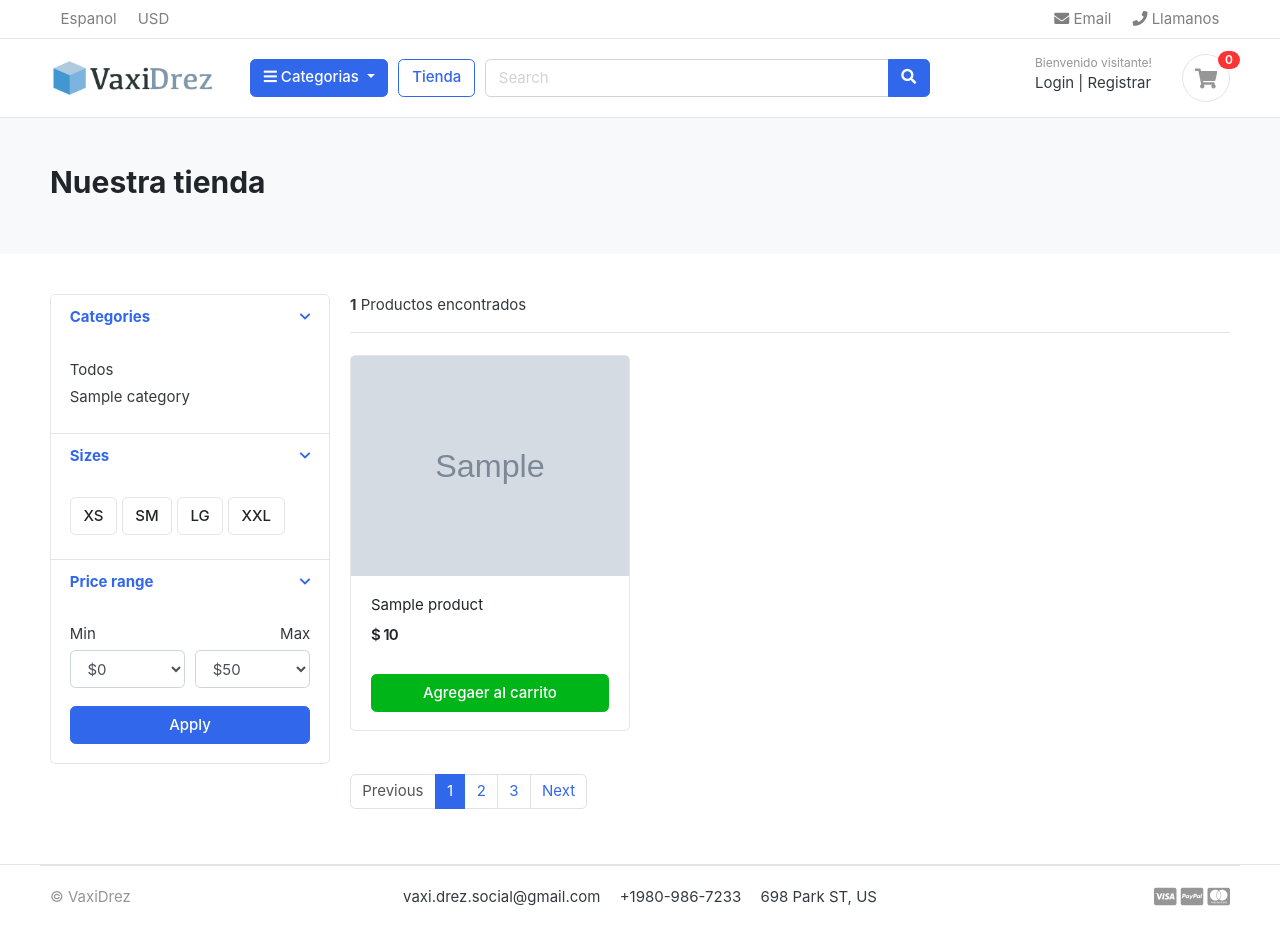
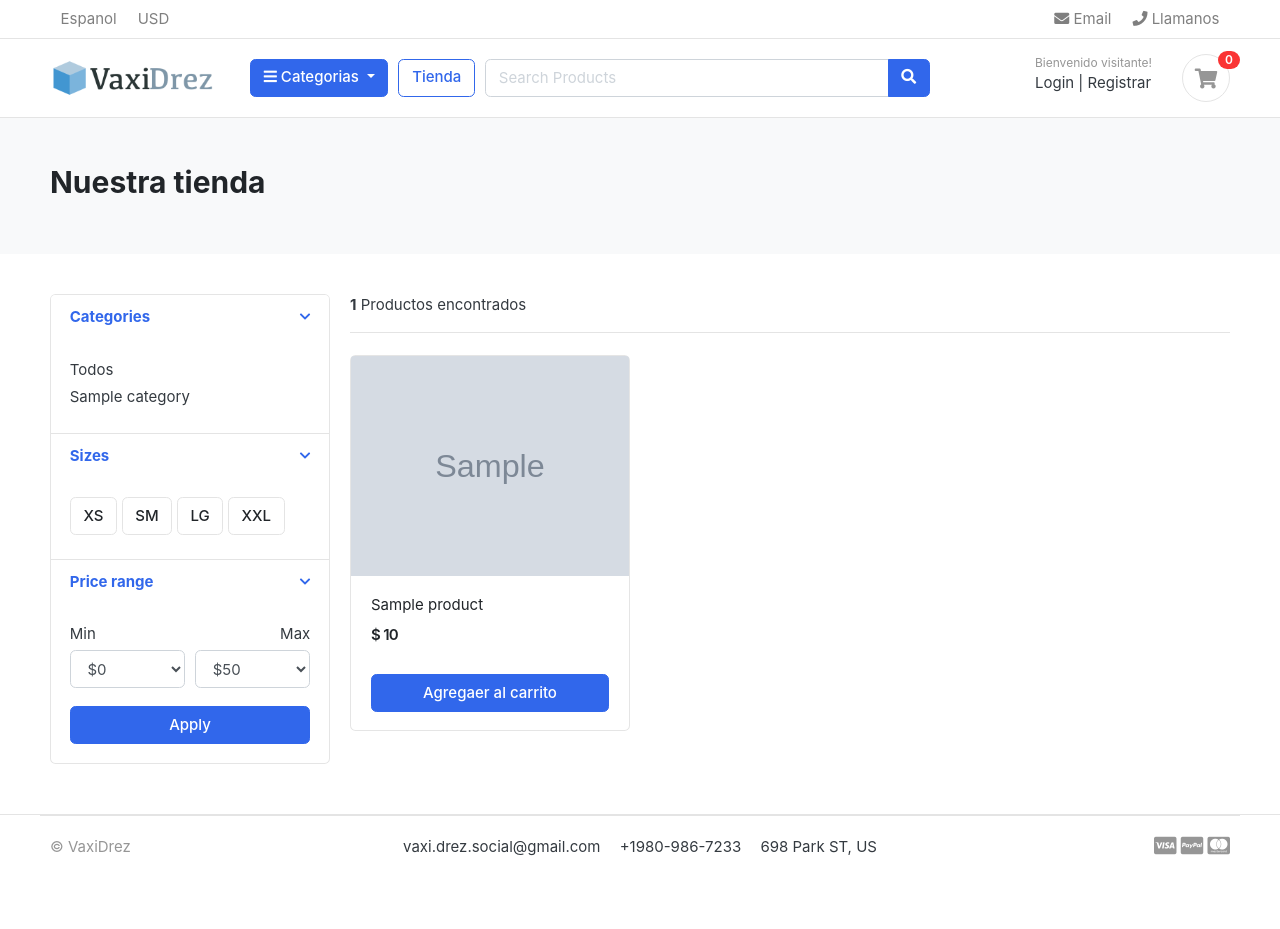
Before and after one commit to danielCH26/eshop, a Django app: page /store/ in a window 1280 px wide. After the commit the page ends 856 px from the top, so only its background shows below. Run offline with Django 3.2, Linux system fonts and the light colour scheme; tables that the repository leaves empty hold one stand-in row (values such as "Sample post"); grey boxes marked "Sample" are stand-in pictures; some web fonts are replaced.

Commit message:
search function

```diff
--- /dev/null
+++ b/carts/context_processors.py
@@ -0,0 +1,16 @@
+from .models import Cart, CartItem
+from.views import _cart_id
+
+def counter(request):
+    cart_count = 0
+
+    try:
+        cart = Cart.objects.filter(cart_id = _cart_id(request))
+        cart_items = CartItem.objects.all().filter(cart = cart[:1])
+        for item in cart_items:
+            cart_count += item.quantity
+
+    except Cart.DoesNotExist:
+        cart_count = 0
+
+    return dict(cart_count = cart_count)
--- a/eshop/settings.py
+++ b/eshop/settings.py
@@ -70,6 +70,7 @@ TEMPLATES = [
                 'django.contrib.auth.context_processors.auth',
                 'django.contrib.messages.context_processors.messages',
                 'category.context_processors.menu_links',
+                'carts.context_processors.counter',
             ],
         },
     },
--- a/store/urls.py
+++ b/store/urls.py
@@ -3,6 +3,7 @@ from . import views
 
 urlpatterns = [
     path('', views.store, name="store"),
-    path('<slug:category_slug>/', views.store, name= 'products_by_category'),
-    path('<slug:category_slug>/<slug:product_slug>/', views.product_detail, name= 'product_detail')
+    path('category/<slug:category_slug>/', views.store, name= 'products_by_category'),
+    path('category/<slug:category_slug>/<slug:product_slug>/', views.product_detail, name= 'product_detail'),
+    path('search/', views.search, name = 'search'),
 ]
--- a/store/views.py
+++ b/store/views.py
@@ -5,6 +5,9 @@ from .models import Product
 from category.models import Category
 from carts.models import CartItem
 from carts.views import _cart_id
+from django.core.paginator import EmptyPage, PageNotAnInteger, Paginator
+from django.db.models import Q
+
 
 # Create your views here.
 
@@ -14,15 +17,21 @@ def store(request, category_slug = None):
 
     if category_slug != None:
         categories = get_object_or_404(Category, slug = category_slug)
-        products = Product.objects.filter(category = categories, is_available = True)
+        products = Product.objects.filter(category = categories, is_available = True).order_by('id')
+        paginator = Paginator(products, 6)
+        page = request.GET.get('page')
+        paged_products = paginator.get_page(page)
         product_count = products.count()
 
     else:
-        products = Product.objects.all().filter(is_available = True)
+        products = Product.objects.all().filter(is_available = True).order_by('id')
+        paginator = Paginator(products, 6)
+        page = request.GET.get('page')
+        paged_products = paginator.get_page(page)
         product_count = products.count()
 
     ctx = {
-        'products' : products,
+        'products' : paged_products,
         'product_count' : product_count
     }
     return render(request, 'store/store.html', ctx)
@@ -43,3 +52,17 @@ def product_detail(request, category_slug, product_slug):
     }
 
     return render(request, 'store/product_detail.html', ctx)
+
+def search(request):
+    if 'keyword' in request.GET:
+        keyword = request.GET['keyword']
+        if keyword:
+            products = Product.objects.order_by('-created_date').filter(Q(description__icontains = keyword) | Q(product_name__icontains = keyword))
+            product_count = products.count()
+
+
+    ctx = {
+        'products' : products,
+        'product_count' : product_count,
+    }
+    return render(request, 'store/store.html', ctx)
--- a/templates/includes/navbar.html
+++ b/templates/includes/navbar.html
@@ -53,9 +53,9 @@
         </div> <!-- col.// -->
         <a href="{% url 'store' %}" class="btn btn-outline-primary">Tienda</a>
         <div class="col-lg  col-md-6 col-sm-12 col">
-            <form action="#" class="search">
+            <form action=" {% url 'search' %} " class="search">
                 <div class="input-group w-100">
-                    <input type="text" class="form-control" style="width:60%;" placeholder="Search">
+                    <input type="text" class="form-control" style="width:60%;" placeholder="Search Products" name = "keyword">
 
                     <div class="input-group-append">
                       <button class="btn btn-primary" type="submit">
@@ -76,7 +76,7 @@
                         </div>
                         <a href="{% url 'cart' %}" class="widget-header pl-3 ml-3">
                             <div class="icon icon-sm rounded-circle border"><i class="fa fa-shopping-cart"></i></div>
-                            <span class="badge badge-pill badge-danger notify">0</span>
+                            <span class="badge badge-pill badge-danger notify">{{cart_count}} </span>
                         </a>
                     </div> <!-- widgets-wrap.// -->
                 </div> <!-- col.// -->
--- a/templates/store/cart.html
+++ b/templates/store/cart.html
@@ -43,7 +43,7 @@
             <figure class="itemside align-items-center">
                 <div class="aside"><img src="{{cart_item.product.images.url}}" class="img-sm"></div>
                 <figcaption class="info">
-                    <a href="#" class="title text-dark">{{cart_item.product.product_name}}</a>
+                    <a href=" {{cart_item.product.get_url}} " class="title text-dark">{{cart_item.product.product_name}}</a>
                     <p class="text-muted small">Matrix: 25 Mpx <br> Marca: Canon</p>
                 </figcaption>
             </figure>
--- a/templates/store/store.html
+++ b/templates/store/store.html
@@ -213,10 +213,9 @@
             <div class="row">
 
 
-
+              {% if products %}
 
                 {% for product in products %}
-
 
                 <div class="col-md-4">
                   <figure class="card card-product-grid">
@@ -234,7 +233,8 @@
                         </div>
                         <!-- price-wrap.// -->
                       </div>
-                    <a href="#" class="btn btn-block btn-success"
+
+                      <a href="{% url 'add_cart' product.id %}" class="btn btn-block btn-primary"
                         >Agregaer al carrito
                       </a>
                     </figcaption>
@@ -242,27 +242,77 @@
                 </div>
                 <!-- col.// -->
 
+                {% endfor %}
 
+                {% else %}
 
-              {% endfor %}
+                <div>
+                  <h2>No se encontraron resultados</h2>
+                </div>
+
+              {% endif %}
 
             </div>
             <!-- row end.// -->
 
             <nav class="mt-4" aria-label="Page navigation sample">
+
+              {% if products.has_other_pages %}
+
               <ul class="pagination">
+
+                {% if products.has_previous %}
+
+                  <li class="page-item ">
+                    <a class="page-link" href="?page={{products.previous_page_number}}">Previous</a>
+                  </li>
+
+                {% else %}
+
                 <li class="page-item disabled">
                   <a class="page-link" href="#">Previous</a>
                 </li>
+
+                {% endif %}
+
+                {% for i in products.paginator.page_range %}
+                  {% if products.number == i %}
+
                     <li class="page-item active">
-                  <a class="page-link" href="#">1</a>
+                      <a class="page-link" href="#">{{i}}</a>
                     </li>
-                <li class="page-item"><a class="page-link" href="#">2</a></li>
-                <li class="page-item"><a class="page-link" href="#">3</a></li>
+
+                  {% else %}
+
+                    <li class="page-item ">
+                      <a class="page-link" href="?page={{i}}">{{i}}</a>
+                    </li>
+
+                  {% endif %}
+
+                {% endfor %}
+
+                {% if products.has_next %}
+
                   <li class="page-item">
+                    <a class="page-link" href="?page={{products.next_page_number}}">Next</a>
+                  </li>
+
+                {% else %}
+
+                <li class="page-item disabled">
                   <a class="page-link" href="#">Next</a>
                 </li>
+
+                {% endif %}
+
+
+
               </ul>
+
+              {% endif %}
+
+
             </nav>
           </main>
           <!-- col.// -->
```
Lines whose indentation alone changed are shown as unchanged.
